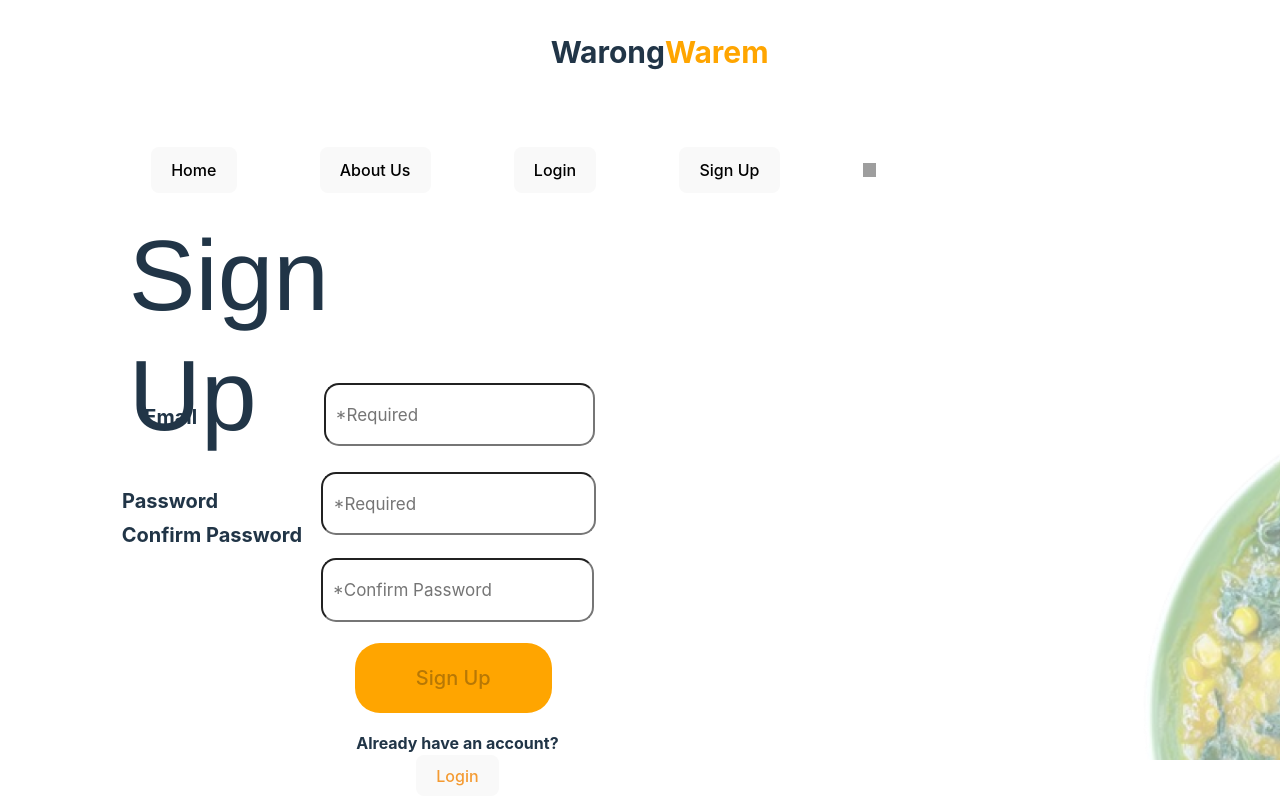
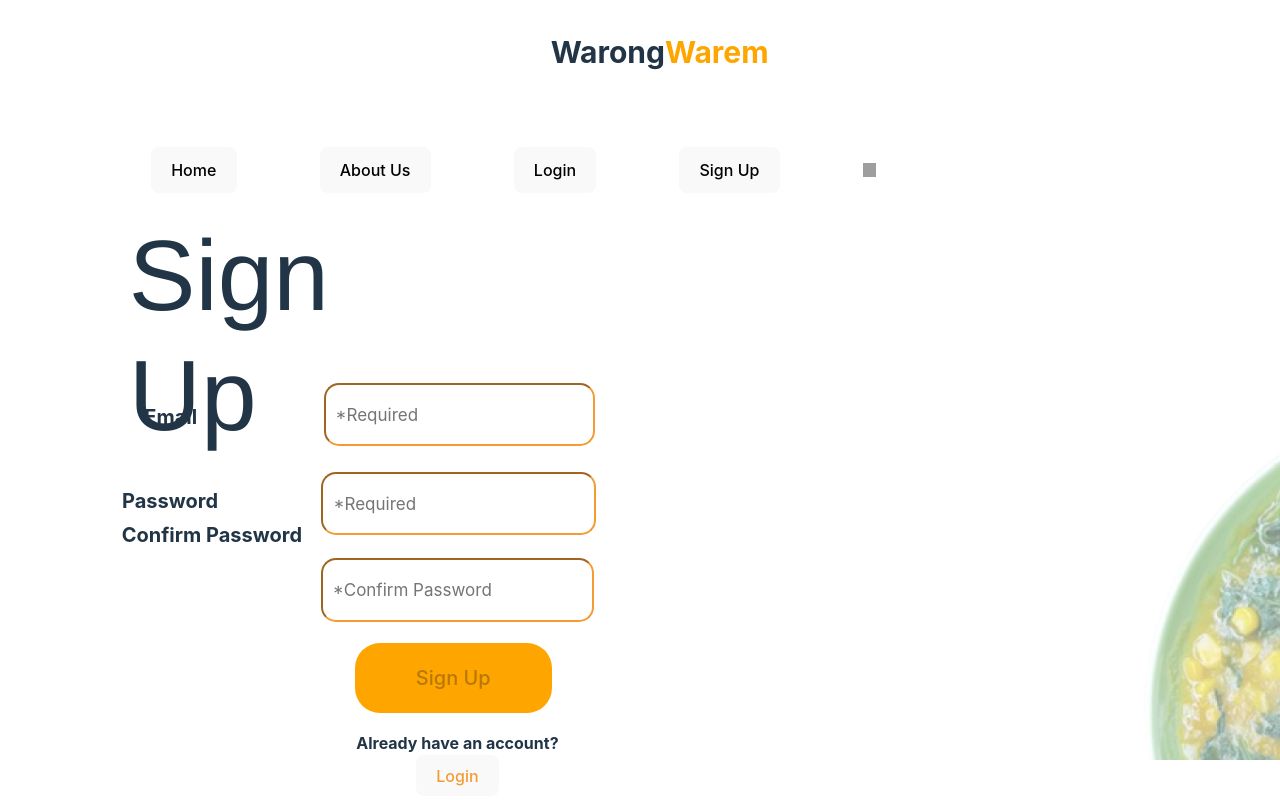
Before and after one commit to ahmdtrdi/frontend-warongwarem, a React (Vite) app: page /sign in a window 1280 px wide. Shown: the top 800 px of the page. Built offline with nearby package versions, Linux system fonts and the light colour scheme; grey boxes are pictures that could not be loaded.

Commit message:
feat: ganti warna border

```diff
--- a/src/App.css
+++ b/src/App.css
@@ -416,6 +416,7 @@
   font-family: var(--font-helvetica);
   font-size: 17px;
   border-radius: 15px;
+  border-color: #f49b33;
   background-color: var(--primary-color);
   padding-left: 10px;
   display: inline-block;
@@ -430,6 +431,7 @@
   font-family: var(--font-helvetica);
   font-size: 17px;
   border-radius: 15px;
+  border-color: #f49b33;
   background-color: var(--primary-color);
   padding-left: 10px;
   display: inline-block;
@@ -489,6 +491,7 @@
   font-family: var(--font-helvetica);
   font-size: 17px;
   border-radius: 15px;
+  border-color: #f49b33;
   background-color: var(--primary-color);
   padding-left: 10px;
   display: inline-block;
@@ -655,6 +658,7 @@
   font-family: var(--font-helvetica);
   font-size: 17px;
   border-radius: 15px;
+  border-color: #f49b33;
   background-color: var(--primary-color);
   padding-left: 10px;
   display: inline-block;
@@ -784,3 +788,5 @@
 }
 
 /* Pop Up */
+
+/* Reservation Page */
--- a/src/Components/SignComs.jsx
+++ b/src/Components/SignComs.jsx
@@ -36,7 +36,7 @@ const SignComs = () => {
           <input
             className="frame-input-pass2"
             placeholder="*Required"
-            type="text"
+            type={showPassword ? "text" : "password"}
             value={password}
             onChange={(e) => setPassword(e.target.value)}
           />
```
